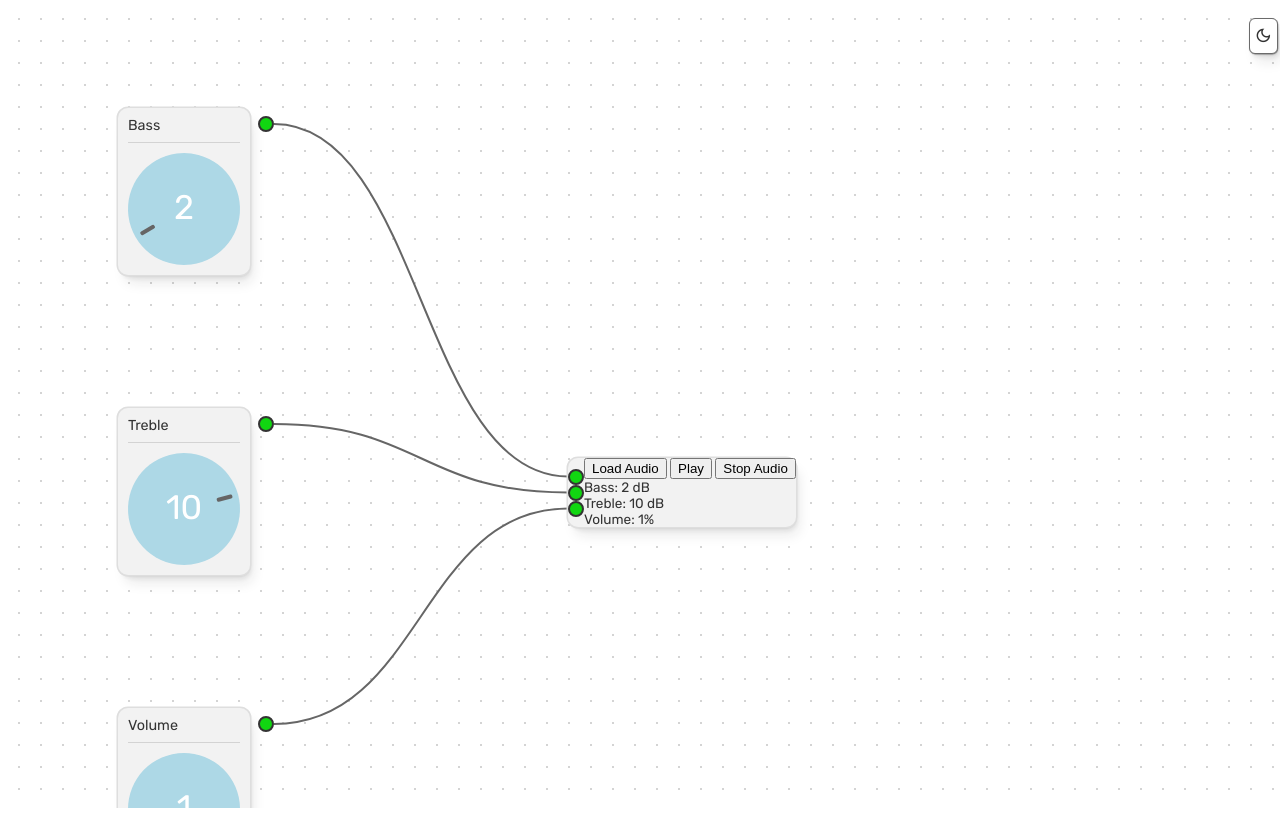
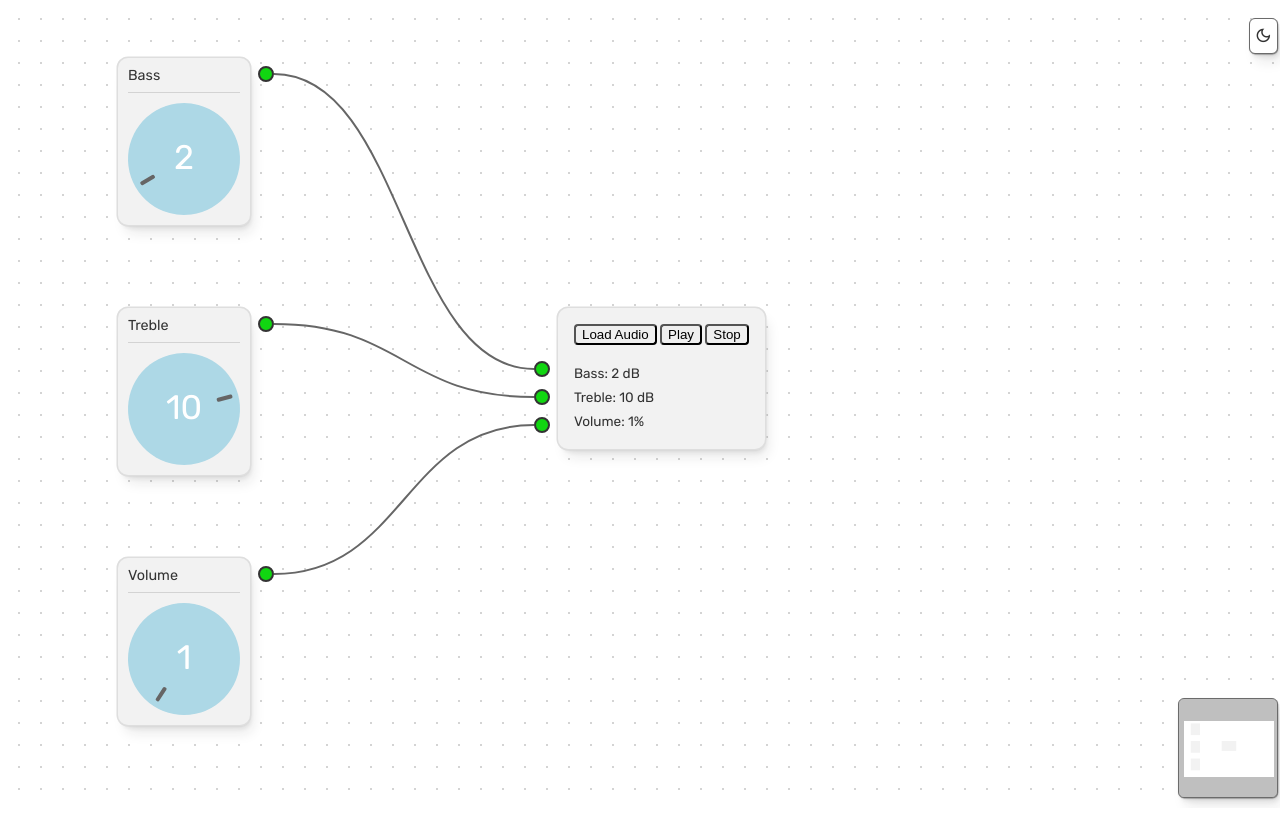
Before and after one commit to open-source-labs/Svelvet, a SvelteKit app: page /knob-test in a window 1280 px wide. Built offline with nearby package versions, Linux system fonts and the light colour scheme.

Commit message:
style: edit Audio style

```diff
--- a/src/example-components/test-components/Audio.svelte
+++ b/src/example-components/test-components/Audio.svelte
@@ -1,5 +1,5 @@
 <script lang="ts">
-	import { onMount, onDestroy } from 'svelte';
+	import { onDestroy } from 'svelte';
 	import CustomAnchor from './CustomAnchor.svelte';
 	import ColorAnchor from './ColorAnchor.svelte';
 	import { Node, Anchor } from '$lib';
@@ -30,7 +30,6 @@
 	const inputs = generateInput(initialData);
 	const output = generateOutput(inputs, processor);
 
-	// onMount(() => {
 	// Create an AudioContext instance
 	audioContext = new AudioContext();
 
@@ -45,14 +44,12 @@
 	// Create the gain node for volume control
 	gainNode = audioContext.createGain();
 	$: gainNode.gain.value = $output.volume;
-	console.log(gainNode.gain.value);
+
 	// Set the bass and treble levels
-
 	$: bassFilter.gain.value = $output.bass;
-	console.log(bassFilter.gain.value);
 
 	$: trebleFilter.gain.value = $output.treble;
-	console.log(trebleFilter.gain.value);
+	console.log($output.treble);
 
 	// Connect the audio source to the filters and gain node
 	bassFilter.connect(trebleFilter);
@@ -90,19 +87,22 @@
 	}
 </script>
 
-<Node useDefaults id="output" position={{ x: 560, y: 450 }} let:selected>
-	<div class="input-anchors">
+<Node useDefaults id="output" position={{ x: 550, y: 300 }} let:selected>
+	<div class="contentWrapper">
+		<div class="node" class:selected>
+			<button on:click={() => loadAudio(song)}>Load Audio</button>
+			<button on:click={play}>Play</button>
+			<button on:click={stop}>Stop</button>
+		</div>
+		<div class="audio_controls">
+			<div class="col input-anchors">
 				{#each Object.keys(initialData) as key}
 					<Anchor id={key} let:hovering let:connecting let:linked inputsStore={inputs} {key} input>
 						<CustomAnchor {hovering} {connecting} {linked} />
 					</Anchor>
 				{/each}
 			</div>
-	<div class="node" class:selected>
-		<button on:click={() => loadAudio(song)}>Load Audio</button>
-		<button on:click={play}>Play</button>
-		<button on:click={stop}>Stop Audio</button>
-
+			<div class="col col_2">
 				<div id="bass-level">
 					Bass:
 					<span>{bassFilter.gain.value} dB</span>
@@ -118,4 +118,28 @@
 					<span>{$output.volume.toFixed()}%</span>
 				</div>
 			</div>
+		</div>
+	</div>
 </Node>
+
+<style>
+	.contentWrapper {
+		padding: 1rem;
+	}
+	.audio_controls {
+		padding-top: 1rem;
+	}
+	.col {
+		line-height: 1.5rem;
+	}
+	.input-anchors {
+		position: absolute;
+		display: flex;
+		flex-direction: column;
+		gap: 12px;
+		left: -24px;
+	}
+	button {
+		border-radius: 4px;
+	}
+</style>
--- a/src/example-components/test-components/Bass.svelte
+++ b/src/example-components/test-components/Bass.svelte
@@ -16,7 +16,7 @@
 	const output = generateOutput(inputs, procesor);
 </script>
 
-<Node useDefaults position={{ x: 110, y: 100 }} let:selected>
+<Node useDefaults position={{ x: 110, y: 50 }} let:selected>
 	<NodeWrapper title="Bass" outputStore={output} key="bass">
 		<div class="node-body">
 			<Knob
--- a/src/example-components/test-components/Treble.svelte
+++ b/src/example-components/test-components/Treble.svelte
@@ -16,7 +16,7 @@
 	const output = generateOutput(inputs, procesor);
 </script>
 
-<Node useDefaults rotation={0} position={{ x: 110, y: 400 }} let:selected>
+<Node useDefaults rotation={0} position={{ x: 110, y: 300 }} let:selected>
 	<NodeWrapper title="Treble" outputStore={output} key="treble">
 		<div class="node-body">
 			<Knob
--- a/src/example-components/test-components/Volume.svelte
+++ b/src/example-components/test-components/Volume.svelte
@@ -16,7 +16,7 @@
 	const output = generateOutput(inputs, procesor);
 </script>
 
-<Node useDefaults position={{ x: 110, y: 700 }} let:selected>
+<Node useDefaults position={{ x: 110, y: 550 }} let:selected>
 	<NodeWrapper title="Volume" outputStore={output} key="volume">
 		<div class="node-body">
 			<Knob
--- a/src/lib/components/data/Knob/Knob.svelte
+++ b/src/lib/components/data/Knob/Knob.svelte
@@ -291,12 +291,6 @@
 		align-items: center;
 		height: 7rem;
 		width: 7rem;
-		/* cursor: ew-resize; */
-		/* border: 1px solid gold; */
-	}
-
-	.knob-container {
-		/* border: 1px solid red; */
 	}
 
 	.knob {
@@ -307,8 +301,6 @@
 		pointer-events: auto;
 		cursor: pointer;
 		padding: 0.25rem;
-		/* background-color: lightblue; */
-		/* border: 1px solid purple; */
 	}
 
 	.indicator {
@@ -316,11 +308,9 @@
 		left: 48%;
 		transform-origin: 50% -50%;
 		position: absolute;
-		/* transform: ro÷tate(30 deg); */
 		width: 4%;
 		height: 15%;
 		background-color: #666565;
-		/* box-shadow: 0 0 2px white; */
 		border-radius: 30%/10%;
 		pointer-events: none;
 	}
--- a/src/routes/knob-test/+page.svelte
+++ b/src/routes/knob-test/+page.svelte
@@ -18,7 +18,7 @@
 </script>
 
 <body>
-	<Svelvet>
+	<Svelvet minimap>
 		<Volume />
 		<Treble />
 		<Bass />
```
Lines whose indentation alone changed are shown as unchanged.
